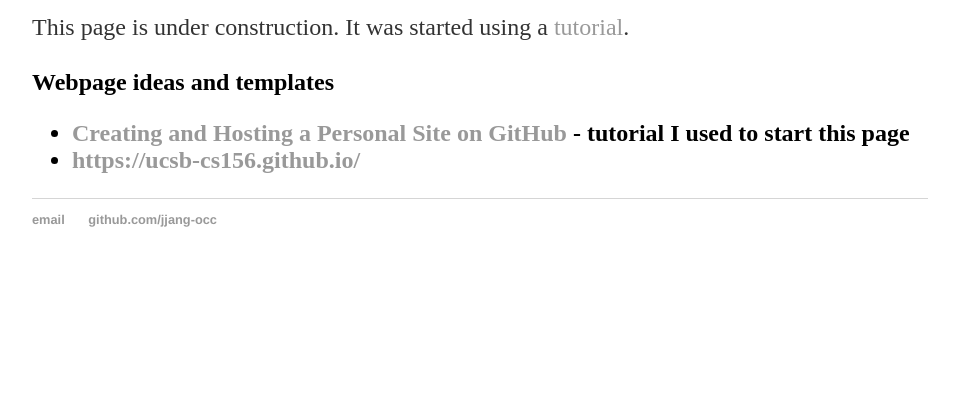
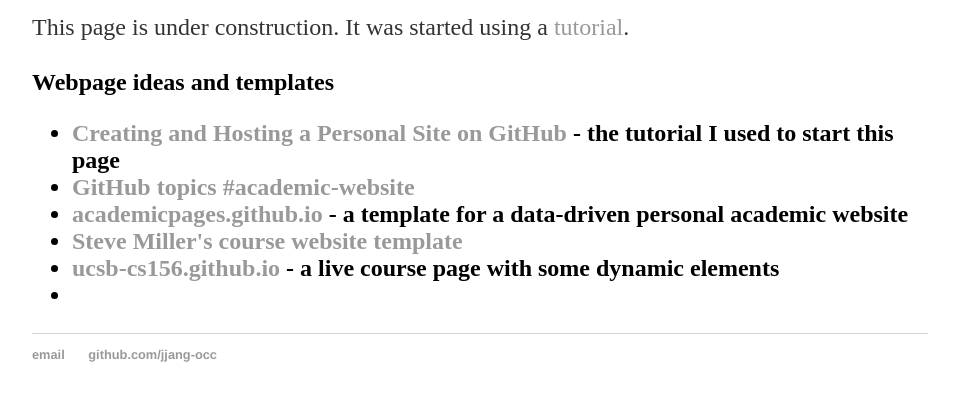
Before and after one commit to jjang-occ/jjang-occ.github.io, a plain HTML site: page index.html in a window 1280 px wide. Shown: the part 186-586 px from the top of the page, without its empty margins (160-1119 px from the left). Drawn offline with Linux system fonts and the light colour scheme.

Commit message:
Update index.html
Added more website template links

```diff
--- a/index.html
+++ b/index.html
@@ -21,8 +21,12 @@
 					<a href="http://jmcglone.com/guides/github-pages/">tutorial</a>.</p>
 				<h2>Webpage ideas and templates<h2>
 				<ul>
-					<li><a href="http://jmcglone.com/guides/github-pages/">Creating and Hosting a Personal Site on GitHub</a> - tutorial I used to start this page</li>
-					<li><a href="https://ucsb-cs156.github.io/">https://ucsb-cs156.github.io/</a></li>
+					<li><a href="http://jmcglone.com/guides/github-pages/">Creating and Hosting a Personal Site on GitHub</a> - the tutorial I used to start this page</li>
+                    <li><a href="https://github.com/topics/academic-website">GitHub topics #academic-website</a></li>
+                    <li><a href="https://academicpages.github.io/">academicpages.github.io</a> - a template for a data-driven personal academic website</li>
+                    <li><a href="https://github.com/svmiller/course-website">Steve Miller's course website template</a></li>
+					<li><a href="https://ucsb-cs156.github.io/">ucsb-cs156.github.io</a> - a live course page with some dynamic elements</li>
+                    <li><a href=""></a></li>
 				</ul>
     		</div><!-- /.blurb -->
 		</div><!-- /.container -->
```
